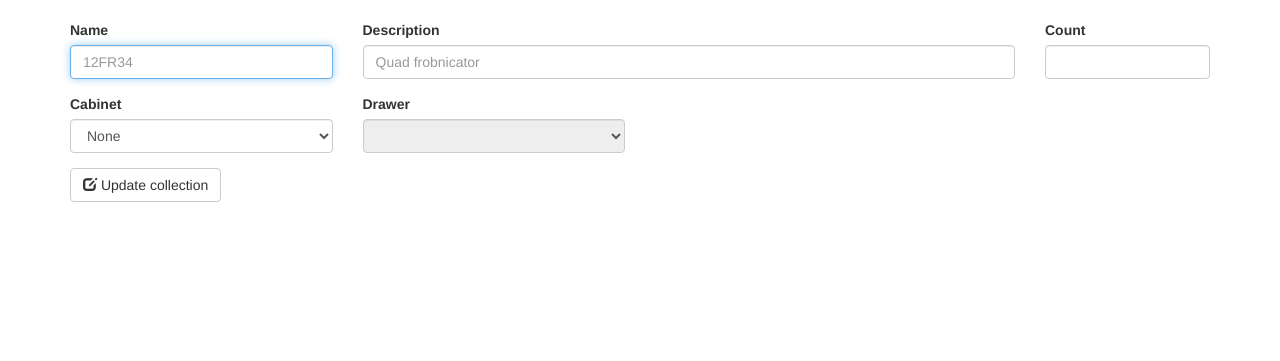
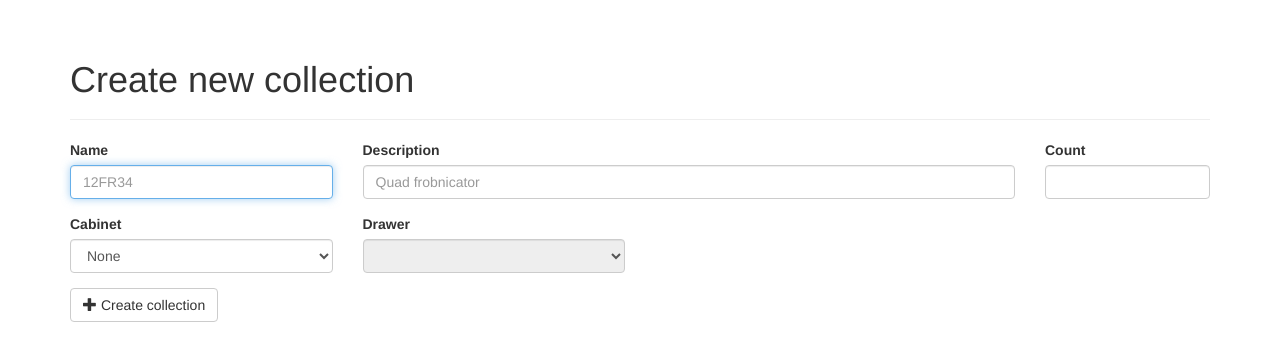
Before and after one commit to rjw57/bitsbox, a Flask app: page /collections/new in a window 1280 px wide. Shown: the part 52-413 px from the top of the page. Run offline with Flask 2, Linux system fonts and the light colour scheme; data that the repository does not hold is empty; some libraries are stand-ins or nearby versions.

Commit message:
make cabinet editing work

```diff
--- a/bitsbox/templates/collection_create.html
+++ b/bitsbox/templates/collection_create.html
@@ -1,7 +1,9 @@
 {% extends "_layout/base.html" %}
 
 {% block content %}
-<form>
+<div class="page-header"><h1>Create new collection</h1></div>
+
+<form method="POST" action="{{url_for('ui.collection_create')}}">
   <div class="row">
     <div class="col-sm-3">
       <div class="form-group">
@@ -47,8 +49,8 @@
   </div>
 
   <button type="submit" class="btn btn-default">
-    <span class="glyphicon glyphicon-edit"></span>
-    Update collection
+    <span class="glyphicon glyphicon-plus"></span>
+    Create collection
   </button>
 </form>
 
--- a/bitsbox/ui.py
+++ b/bitsbox/ui.py
@@ -192,34 +192,33 @@ def collections():
     }
     return render_template('collections.html', **context)
 
-@blueprint.route('/collections/<int:id>')
+@blueprint.route('/collections/<int:id>', methods=['GET', 'POST'])
 def collection(id):
-    collection = Collection.query.options(
-        joinedload(Collection.drawer).joinedload(Drawer.cabinet),
-        joinedload(Collection.resource_links)
-    ).get(id)
-    if collection is None:
-        abort(404)
+    if request.method == 'GET':
+        collection = Collection.query.options(
+            joinedload(Collection.drawer).joinedload(Drawer.cabinet),
+            joinedload(Collection.resource_links)
+        ).get(id)
+        if collection is None:
+            abort(404)
 
-    cabinets = Cabinet.query.options(joinedload(Cabinet.drawers)).\
-        order_by(Cabinet.name).all()
-    context = {
-        'cabinets': cabinets,
-        'drawers': {
-            'byCabinetId': dict(
-                (str(c.id), [
-                    {'id':str(d.id), 'label':d.label} for d in c.drawers
-                ])
-                for c in cabinets
-            ),
-        },
-        'collection': collection,
-    }
+        cabinets = Cabinet.query.options(joinedload(Cabinet.drawers)).\
+            order_by(Cabinet.name).all()
+        context = {
+            'cabinets': cabinets,
+            'drawers': {
+                'byCabinetId': dict(
+                    (str(c.id), [
+                        {'id':str(d.id), 'label':d.label} for d in c.drawers
+                    ])
+                    for c in cabinets
+                ),
+            },
+            'collection': collection,
+        }
 
-    return render_template('collection.html', **context)
+        return render_template('collection.html', **context)
 
-@blueprint.route('/collections/<int:id>/update', methods=['POST'])
-def collection_update(id):
     collection = Collection.query.get(id)
     if collection is None:
         abort(404)
@@ -251,7 +250,20 @@ def collection_update(id):
 
     return redirect(url_for('ui.collection', id=collection.id))
 
-@blueprint.route('/collections/new')
+@blueprint.route('/collections/<int:id>/delete', methods=['POST'])
+def collection_delete(id):
+    collection = Collection.query.get(id)
+    if collection is None:
+        abort(404)
+
+    Collection.query.filter(Collection.id == id).delete()
+    db.session.commit()
+
+    flash('Collection "{}" deleted'.format(collection.name))
+
+    return redirect(url_for('ui.collections'))
+
+@blueprint.route('/collections/new', methods=['GET', 'POST'])
 def collection_create():
     if request.method == 'GET':
         cabinets = Cabinet.query.options(joinedload(Cabinet.drawers)).\
@@ -302,18 +314,34 @@ def cabinets():
 
     return render_template('cabinets.html', **context)
 
-@blueprint.route('/cabinet/<int:id>')
+@blueprint.route('/cabinet/<int:id>', methods=['GET', 'POST'])
 def cabinet(id):
+    if request.method == 'GET':
+        cabinet = Cabinet.query.get(id)
+        if cabinet is None:
+            abort(404)
+
+        context = {
+            'cabinet': cabinet,
+            'layouts': Layout.query.all(),
+        }
+
+        return render_template('cabinet.html', **context)
+
     cabinet = Cabinet.query.get(id)
     if cabinet is None:
         abort(404)
 
-    context = {
-        'cabinet': cabinet,
-        'layouts': Layout.query.all(),
-    }
+    name = request.values.get('name', '')
+    if name == '':
+        abort(400)
 
-    return render_template('cabinet.html', **context)
+    cabinet.name = name
+    db.session.commit()
+
+    flash('Cabinet "{}" updated.'.format(cabinet.name))
+
+    return redirect(url_for('ui.cabinet', id=cabinet.id))
 
 @blueprint.route('/cabinet/<int:id>/delete', methods=['POST'])
 def cabinet_delete(id):
```
Also changed, not shown: bitsbox/templates/cabinet.html (+5 -4 lines), bitsbox/templates/collection.html (+37 -3 lines).
